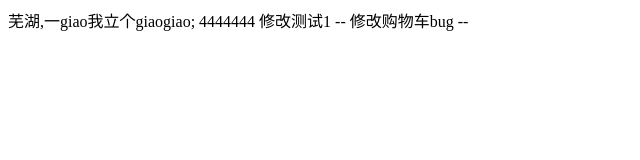
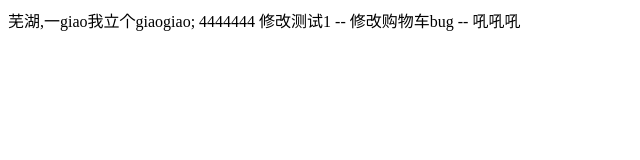
Before and after one commit to houchaoqunLL/orgion, a plain HTML site: page index.html in a window 1280 px wide. Shown: the full height of the page, 0-640 px from the left. Drawn offline with Linux system fonts and the light colour scheme.

Commit message:
第四次提交

```diff
--- a/index.html
+++ b/index.html
@@ -20,5 +20,7 @@
     --
         修改购物车bug
     --
+
+    吼吼吼
 </body>
 </html>
```
